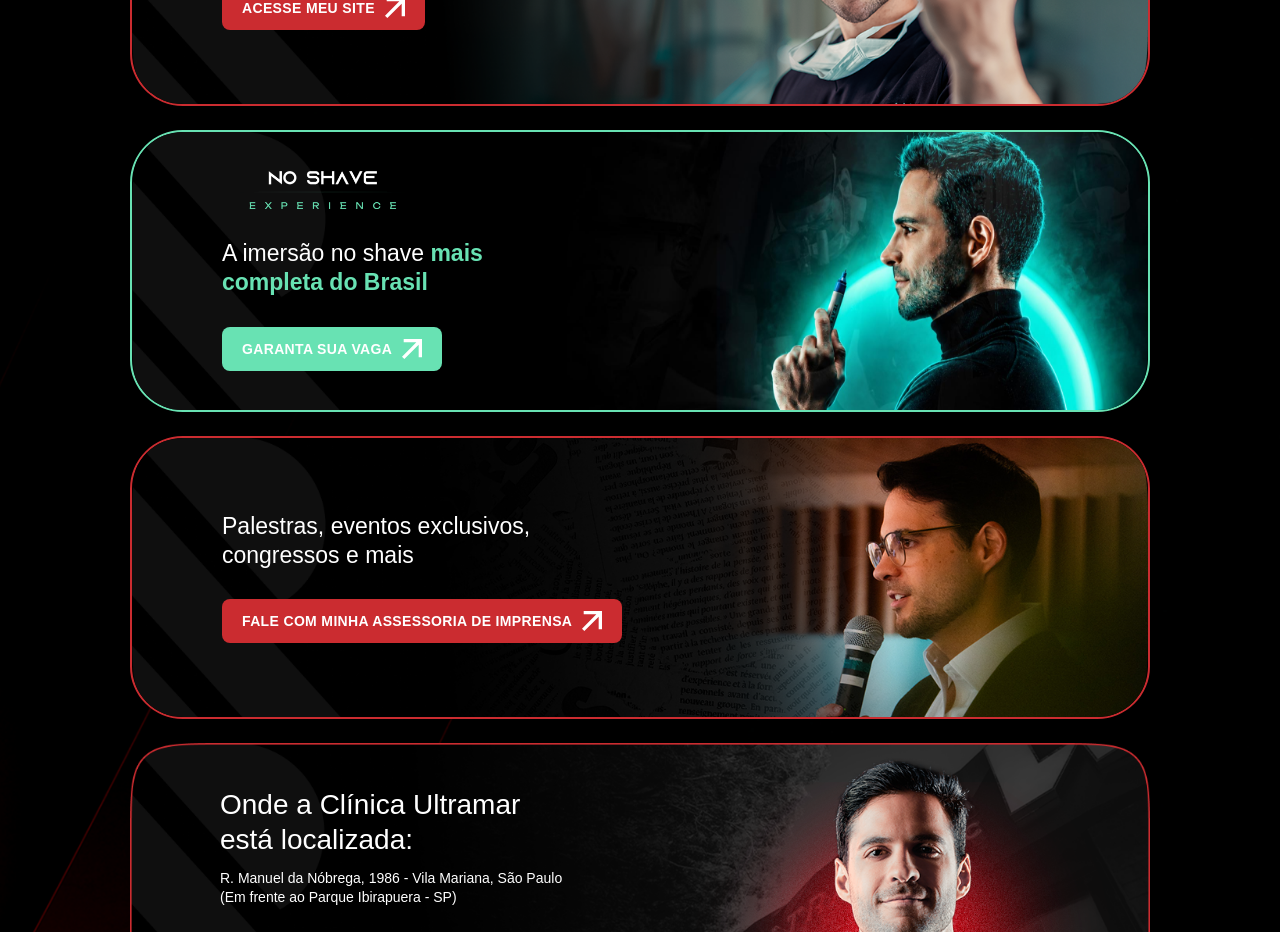
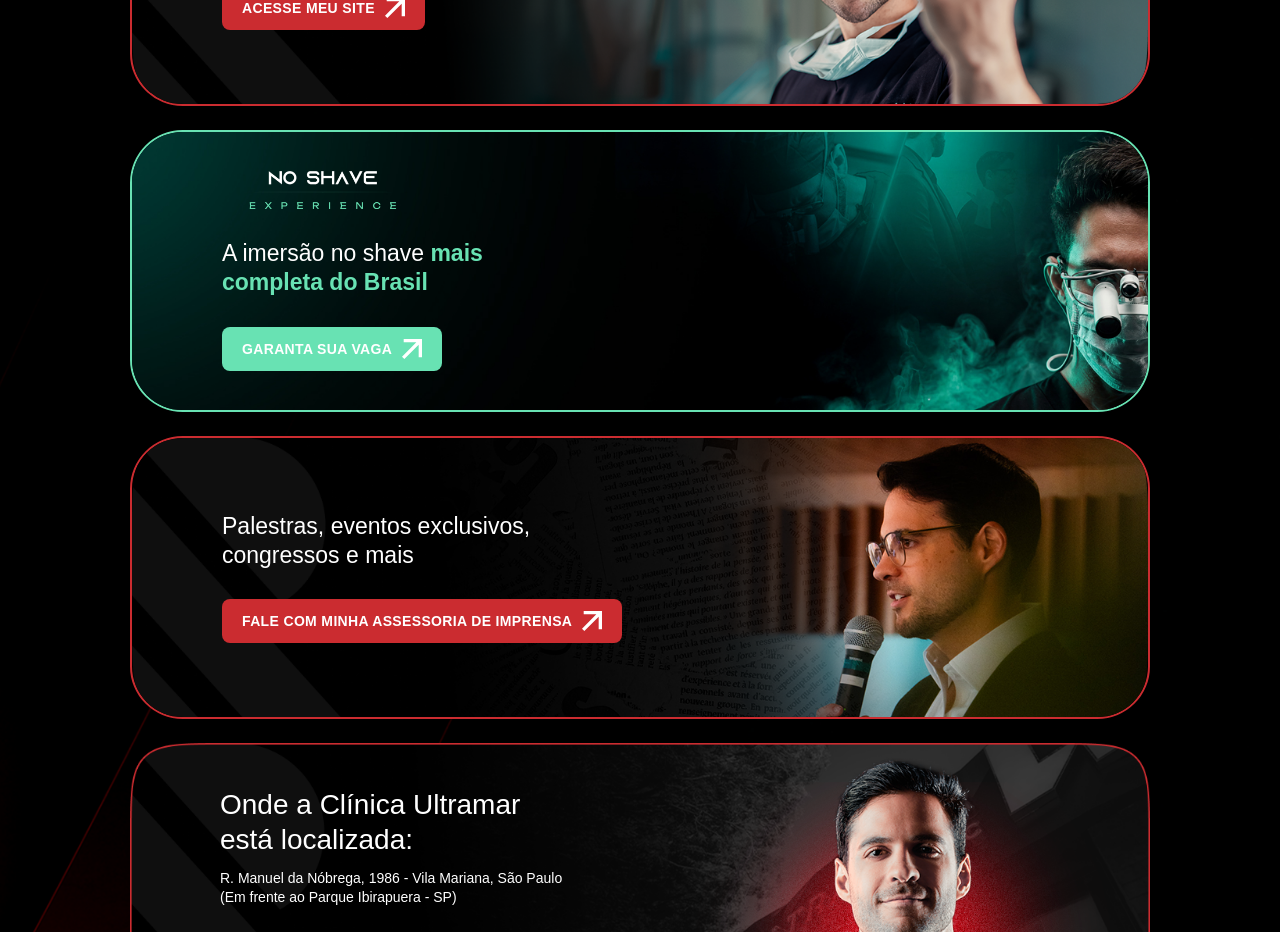
Before and after one commit to criacaondhub/links_ultramar, a React (Vite) app: page / in a window 1280 px wide. Shown: the part 1940-2872 px from the top of the page. Built offline with nearby package versions, Linux system fonts and the light colour scheme; a web font is replaced by a local one.

Commit message:
feat: usa imagem definitiva banner-link-06 no banner No Shave Experience

```diff
--- a/src/components/sections/LinkBanners.tsx
+++ b/src/components/sections/LinkBanners.tsx
@@ -110,7 +110,7 @@ export function LinkBanners() {
       />
 
       <BannerLink
-        image="assets/banner-link-00.png"
+        image="assets/banner-link-06.jpg"
         alt="A imersão no shave mais completa do Brasil"
         title={
           <div className="flex flex-col items-start gap-[30px] text-left">
```
